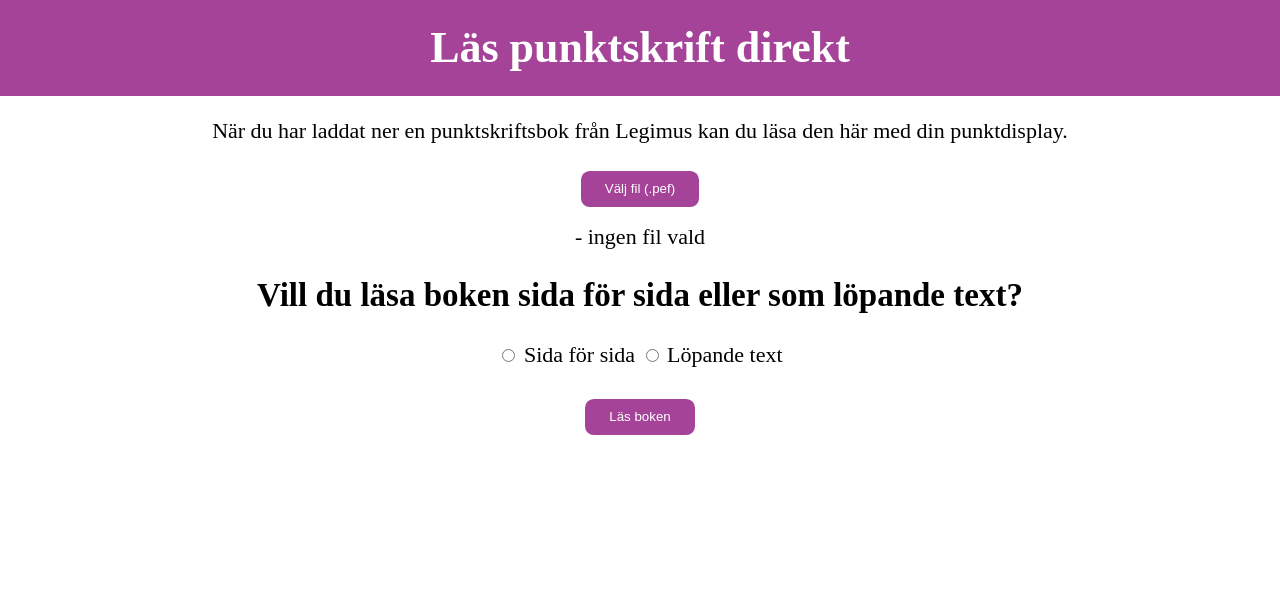
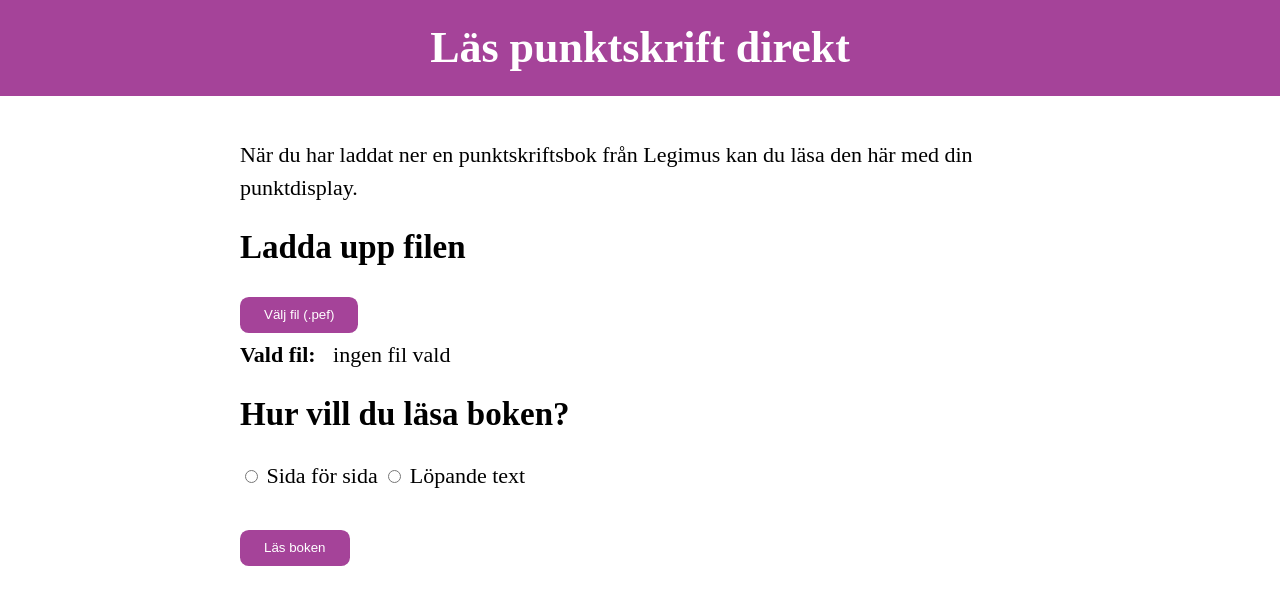
Before and after one commit to idabergenholtz/MTM-PEF-Grej, a website with bundled scripts: page src/index.html in a window 1280 px wide. Built offline with nearby package versions, Linux system fonts and the light colour scheme.

Commit message:
Changed styling and fixed issue with text disappearing

```diff
--- a/src/css/converter.css
+++ b/src/css/converter.css
@@ -1,5 +1,10 @@
 #convertDiv {
-    text-align: center;
+    width: 800px;
+    max-width: 90%;
+    margin: auto;
+    padding: 20px;
+    line-height: 150%;
+    text-align: left;
 }
 
 #chosenFile {
--- a/src/index.html
+++ b/src/index.html
@@ -10,25 +10,29 @@
     <link rel="stylesheet" type="text/css" href="css/reader.css">
 </head>
 <body>
+    <h1>Läs punktskrift direkt</h1>
     <div id ="convertDiv">
 
         <!--<h1>PUNKT ONLINE</h1>(DOT ON LINE MATH JOKE)/LEGIMUS PUNKT/PUNKTERA MERA/TRYCKT PUNKT ONLINE-->
-        <h1>Läs punktskrift direkt</h1> <p>
+        <p>
             När du har laddat ner en punktskriftsbok från Legimus
             kan du läsa den här med din punktdisplay.</p>
 
+        <h2>Ladda upp filen</h2>
 
         <input id="file-selector" type="file" accept=".pef" style="display:none">
         <button id="file-select-btn" onclick= "document.getElementById('file-selector').click()">
             Välj fil (.pef)
         </button>
-        <div id ="chosenFile">- ingen fil vald</div>
+        <br>
+        <label for="chosenFile" style = "font-weight: bold;">Vald fil:</label>
+        <span id ="chosenFile"> ingen fil vald</span>
         <!--<button id="converter-button">Konvertera</button>-->
         <!--<h3 id="convertPer"></h3>
         <div id = "text"></div>
         Need to download stuff -->
 
-        <h2> Vill du läsa boken sida för sida eller som löpande text?</h2>
+        <h2>Hur vill du läsa boken?</h2>
         <input type="radio" id="byPage" name="howToRead" value="BYPAGE">
         <label for="byPage">Sida för sida</label>
         <input type="radio" id="oneFlow" name="howToRead" value="ONEFLOW">
--- a/src/js/outputter.js
+++ b/src/js/outputter.js
@@ -109,7 +109,7 @@ class Outputter {
                         + 'style="white-space:nowrap" tabindex=0></span>';*/
                     let p = this.formatPage(page, outputFormatter, pNbr)
                     pNbr += p.pageNbr > 0 ? 1 : 0;
-                    output += p.pageNbr > 0 ? "<span tabindex = -1 id ='page"+ pNbr +"' " : "<span>"
+                    output += p.pageNbr > 0 ? "<span tabindex = -1 id ='page"+ pNbr +"' >" : "<span>"
                     output += p.page;
                     output += "</span>"
 
```
